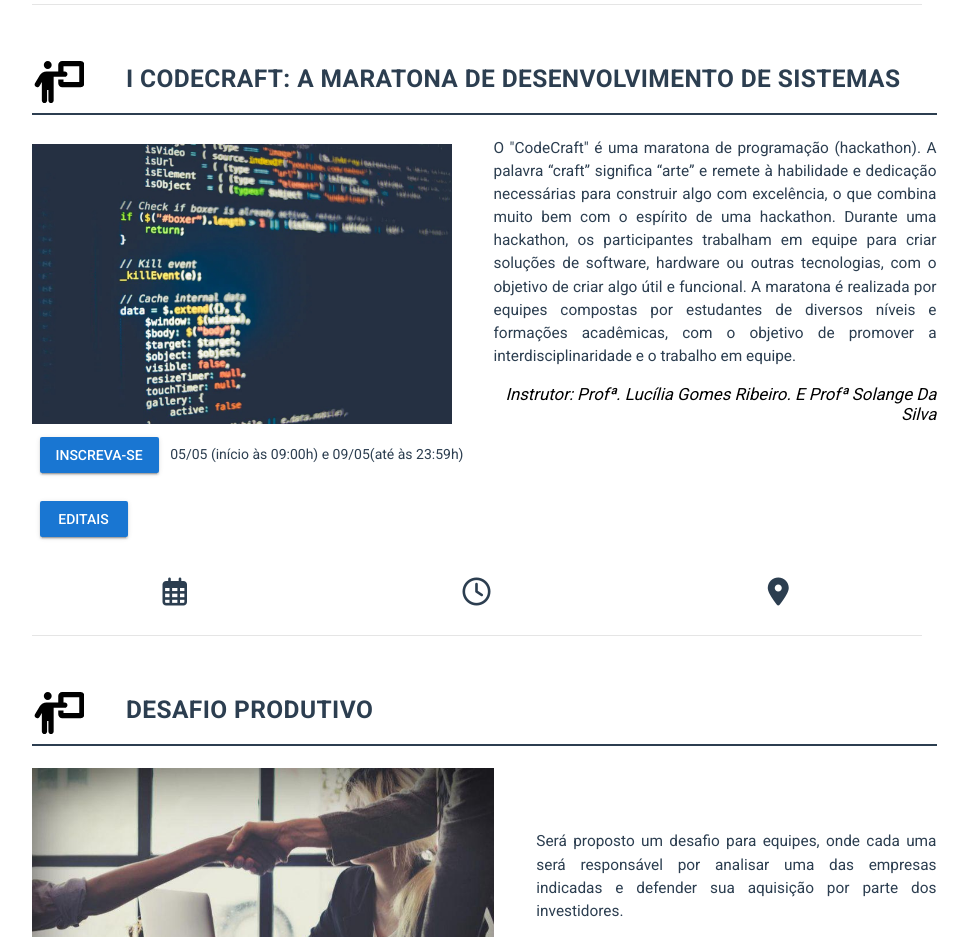
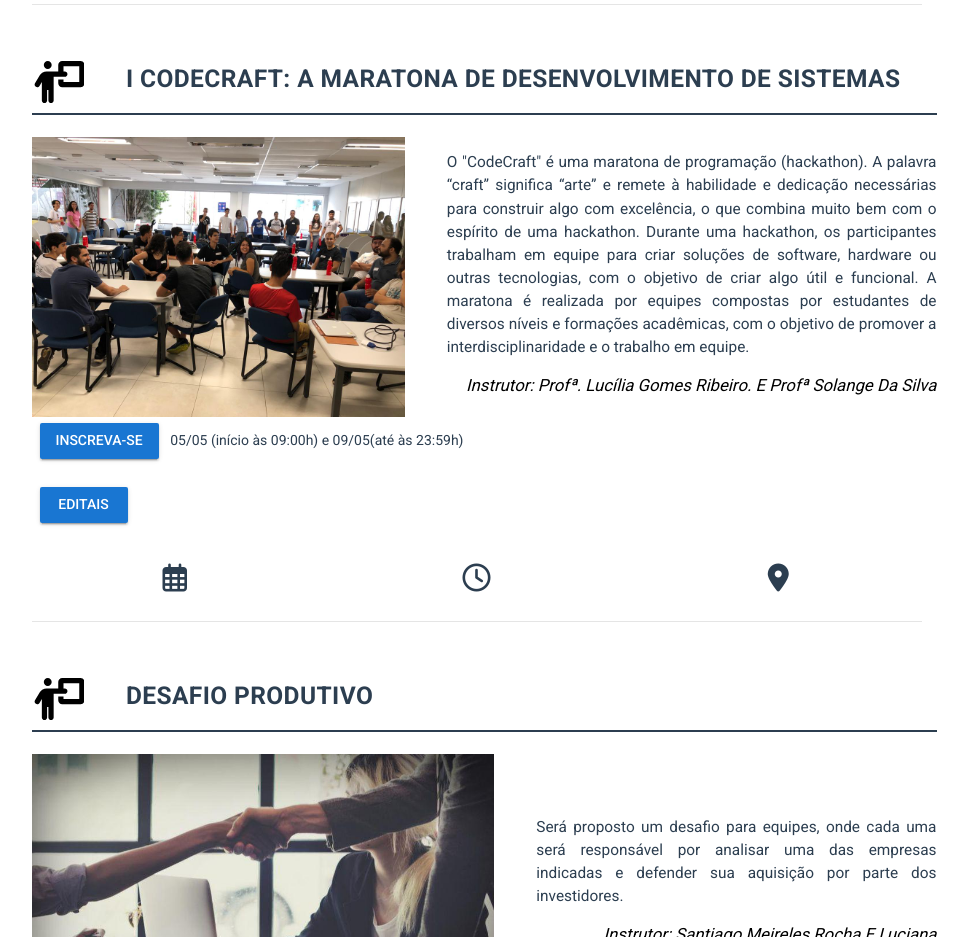
Before and after one commit to GabrielBandeiraB/jcpoli-website-production, a Vue app: page /competicoes in a window 1280 px wide. Shown: the part 1360-2297 px from the top of the page, without its empty margins (156-1124 px from the left). Built offline with nearby package versions, Linux system fonts and the light colour scheme; what vue-loading-overlay, vue-localstorage, vue-notification, vue-the-mask would draw is missing.

Commit message:
imagem codecraft

```diff
--- a/src/storage/programacao/competicao.ts
+++ b/src/storage/programacao/competicao.ts
@@ -51,7 +51,7 @@
   date: "",
   time: "",
   place: "",
-  image: "assets/img/slider/logo-maratona.jpeg"
+  image: "assets/img/slider/codecraft.jpg"
   },
 
   {
```
Also changed, not shown: public/assets/img/slider/codecraft.jpg (added).
